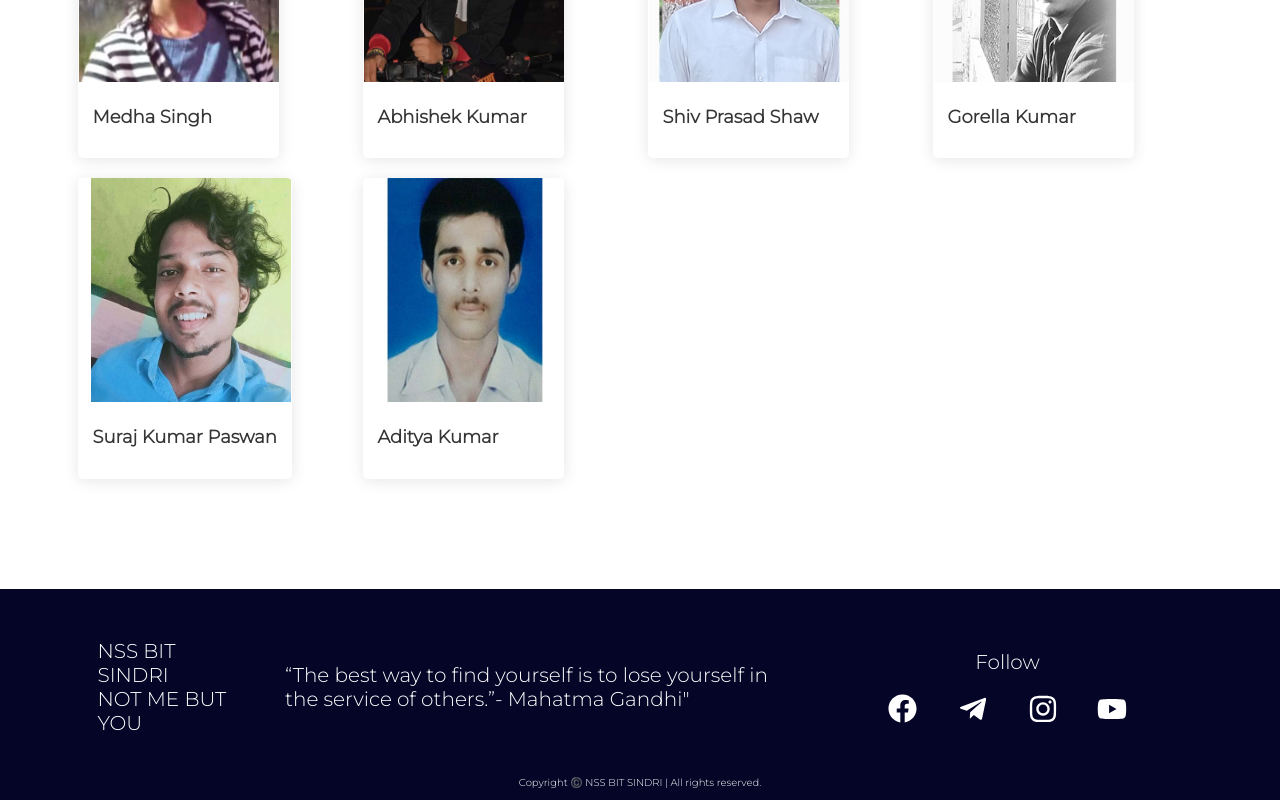
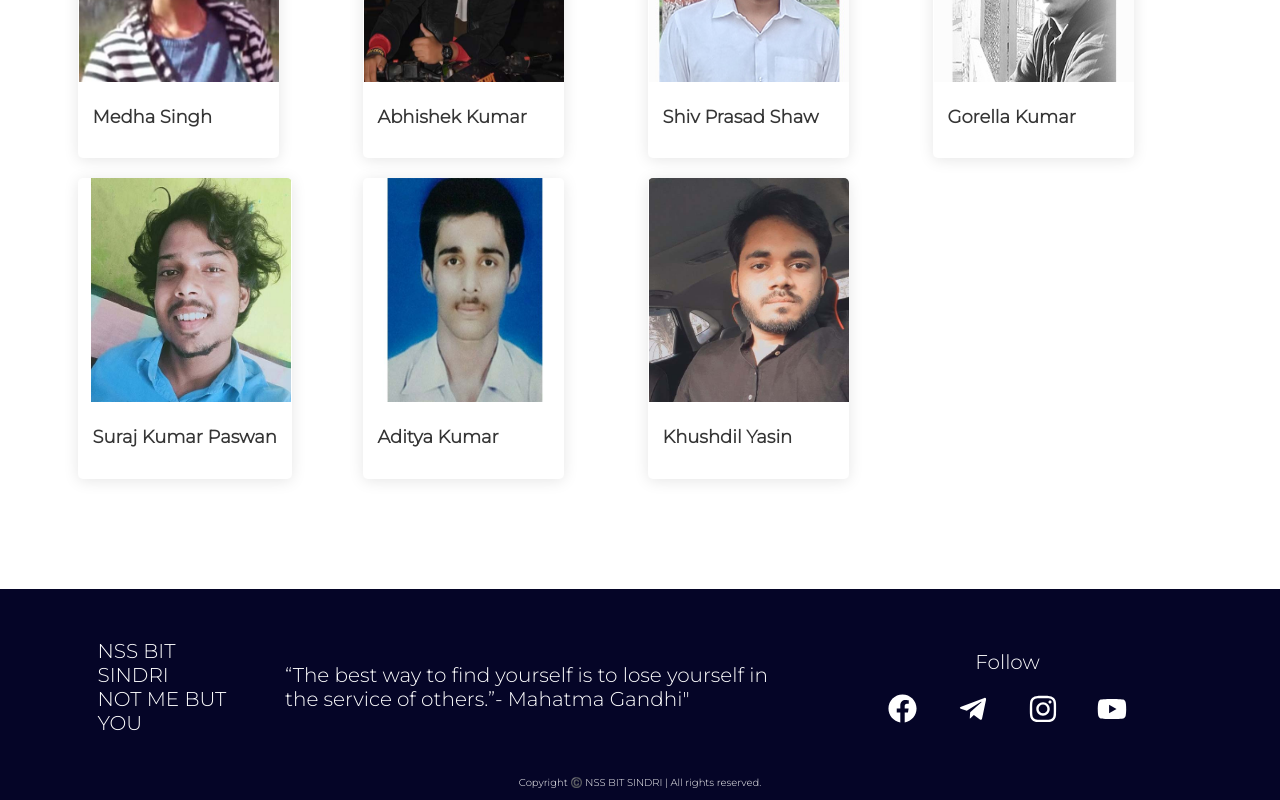
Before and after one commit to NSS-Sindri-Website/react_nss_web, a React (Create React App) app: page /M20 in a window 1280 px wide. Shown: the part 3480-4280 px from the top of the page. Built offline with nearby package versions, Linux system fonts and the light colour scheme; a web font is replaced by a local one.

Commit message:
Fixed minor bugs

```diff
--- a/src/Conponent/M20.js
+++ b/src/Conponent/M20.js
@@ -652,6 +652,20 @@ const M20 = () => {
                 </div>
               </div>
             </div>
+            <div class="col-lg-3 col-md-6 d-flex align-items-stretch">
+              <div class="member">
+                <div class="member-img">
+                  <img
+                    src="images/2K20/Yasin.jpg"
+                    class="img-fluid team_img"
+                    alt=""
+                  />
+                </div>
+                <div class="member-info">
+                  <h4>Khushdil Yasin</h4>
+                </div>
+              </div>
+            </div>
           </div>
         </div>
       </div>
```
Also changed, not shown: public/images/2K20/Yasin.jpg (added), 1 other file (tests, documents, lock files or other folders).
